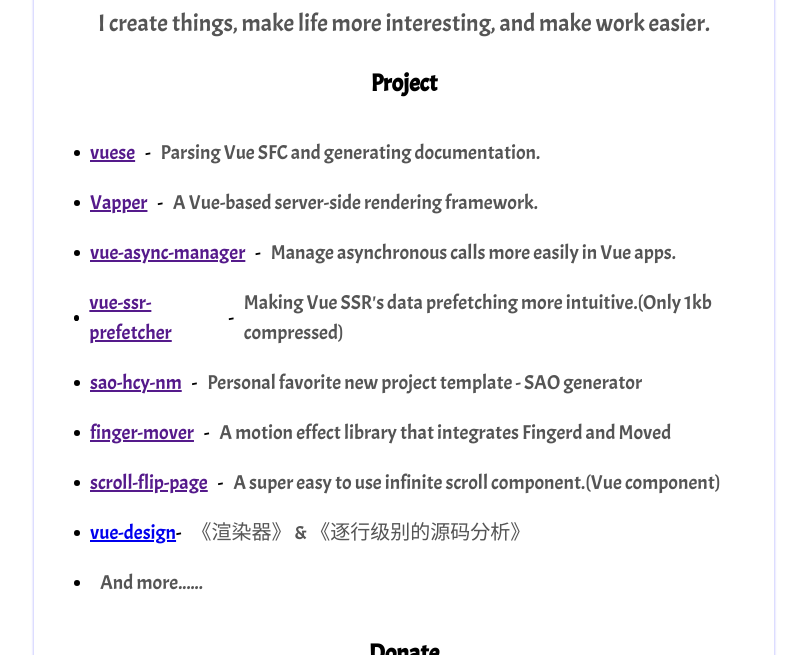
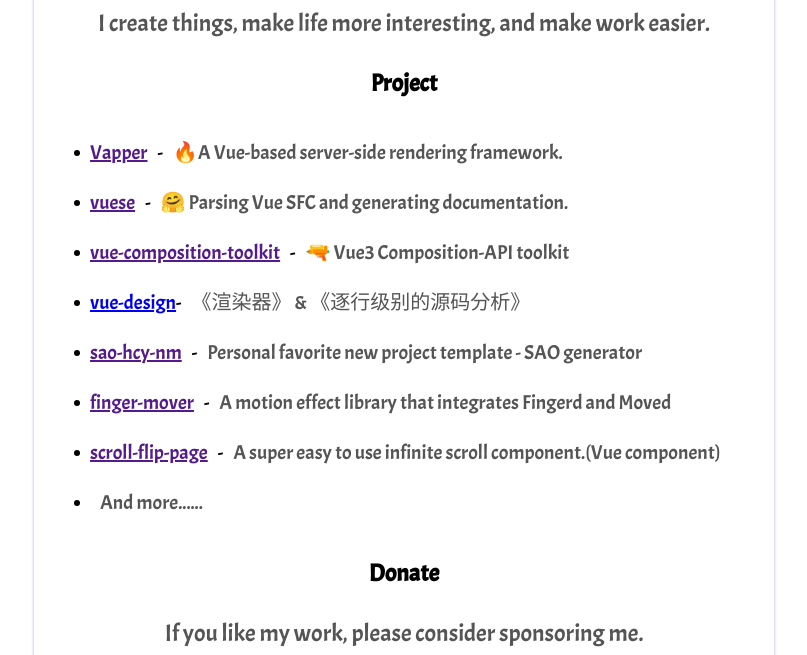
Before and after one commit to HcySunYang/homepage, a website: page index-src.html in a window 1280 px wide. Shown: the part 93-748 px from the top of the page, without its empty margins (236-1043 px from the left). Drawn offline with Linux system fonts and the light colour scheme.

Commit message:
feat: update

```diff
--- a/index-src.html
+++ b/index-src.html
@@ -22,46 +22,40 @@
           <a
             target="_blank"
             class="proj-title"
-            href="https://github.com/vuese/vuese"
-            >vuese</a
+            href="https://github.com/shuidi-fed/vapper"
+            >Vapper</a
           >
           -
-          <p class="desc">Parsing Vue SFC and generating documentation.</p>
+          <p class="desc">🔥A Vue-based server-side rendering framework.</p>
         </li>
         <li>
           <a
             target="_blank"
             class="proj-title"
-            href="https://github.com/vapperjs/vapper"
-            >Vapper</a
+            href="https://github.com/shuidi-fed/vuese"
+            >vuese</a
           >
           -
-          <p class="desc">A Vue-based server-side rendering framework.</p>
+          <p class="desc">🤗 Parsing Vue SFC and generating documentation.</p>
         </li>
         <li>
           <a
             target="_blank"
             class="proj-title"
-            href="https://github.com/vue-contrib/vue-async-manager"
-            >vue-async-manager</a
+            href="https://github.com/shuidi-fed/vue-composition-toolkit"
+            >vue-composition-toolkit</a
           >
           -
           <p class="desc">
-            Manage asynchronous calls more easily in Vue apps.
+            🔫 Vue3 Composition-API toolkit
           </p>
         </li>
         <li>
-          <a
-            target="_blank"
-            class="proj-title"
-            href="https://github.com/vue-contrib/vue-ssr-prefetcher"
-            >vue-ssr-prefetcher</a
+          <a target="_blank" href="https://github.com/HcySunYang/vue-design/zh/"
+            >vue-design</a
           >
           -
-          <p class="desc">
-            Making Vue SSR's data prefetching more intuitive.(Only 1kb
-            compressed)
-          </p>
+          <p class="desc">《渲染器》 & 《逐行级别的源码分析》</p>
         </li>
         <li>
           <a
@@ -98,13 +92,6 @@
           <p class="desc">
             A super easy to use infinite scroll component.(Vue component)
           </p>
-        </li>
-        <li>
-          <a target="_blank" href="https://github.com/HcySunYang/vue-design/zh/"
-            >vue-design</a
-          >
-          -
-          <p class="desc">《渲染器》 & 《逐行级别的源码分析》</p>
         </li>
         <li><p class="desc">And more......</p></li>
       </ul>
```
Also changed, not shown: anime-list-src.html (+4 -0 lines), anime-list.html (+1 -1 lines), index.html (+1 -1 lines), assets/bhzj.jpeg (added).
